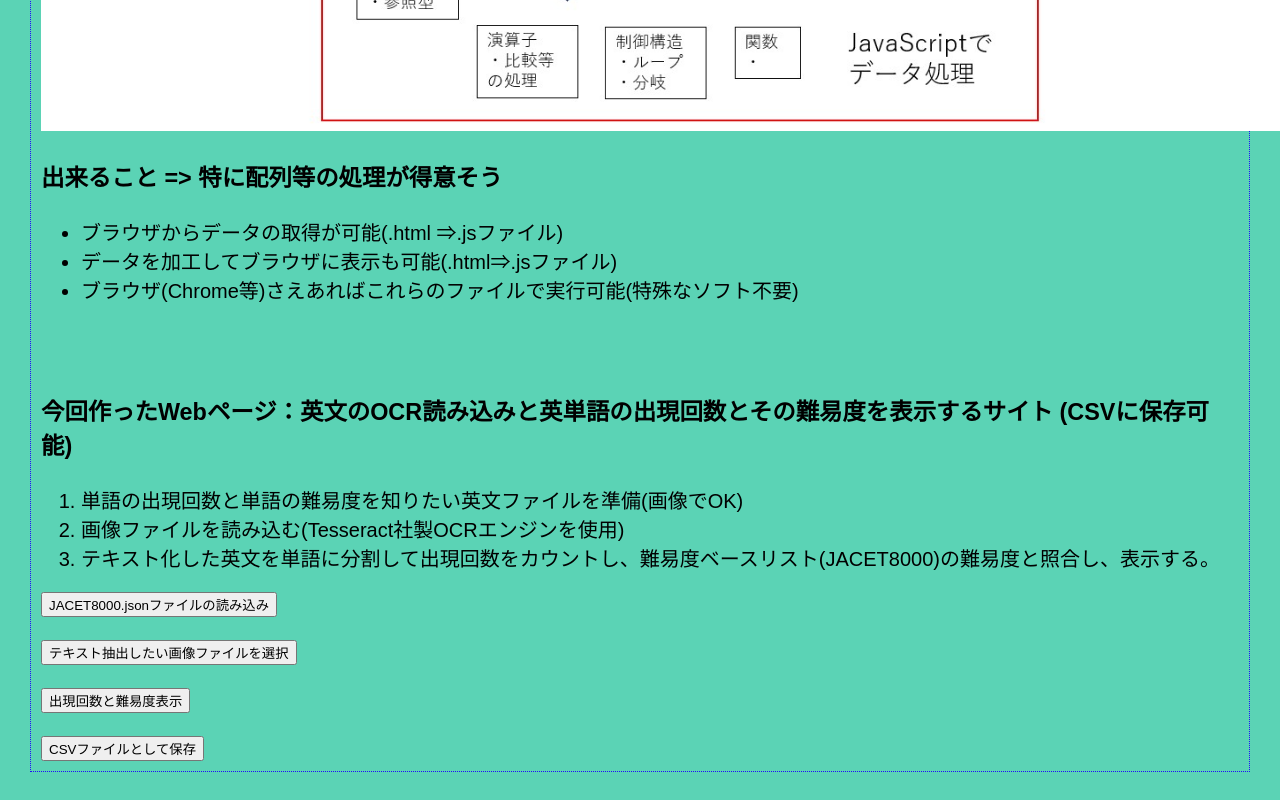
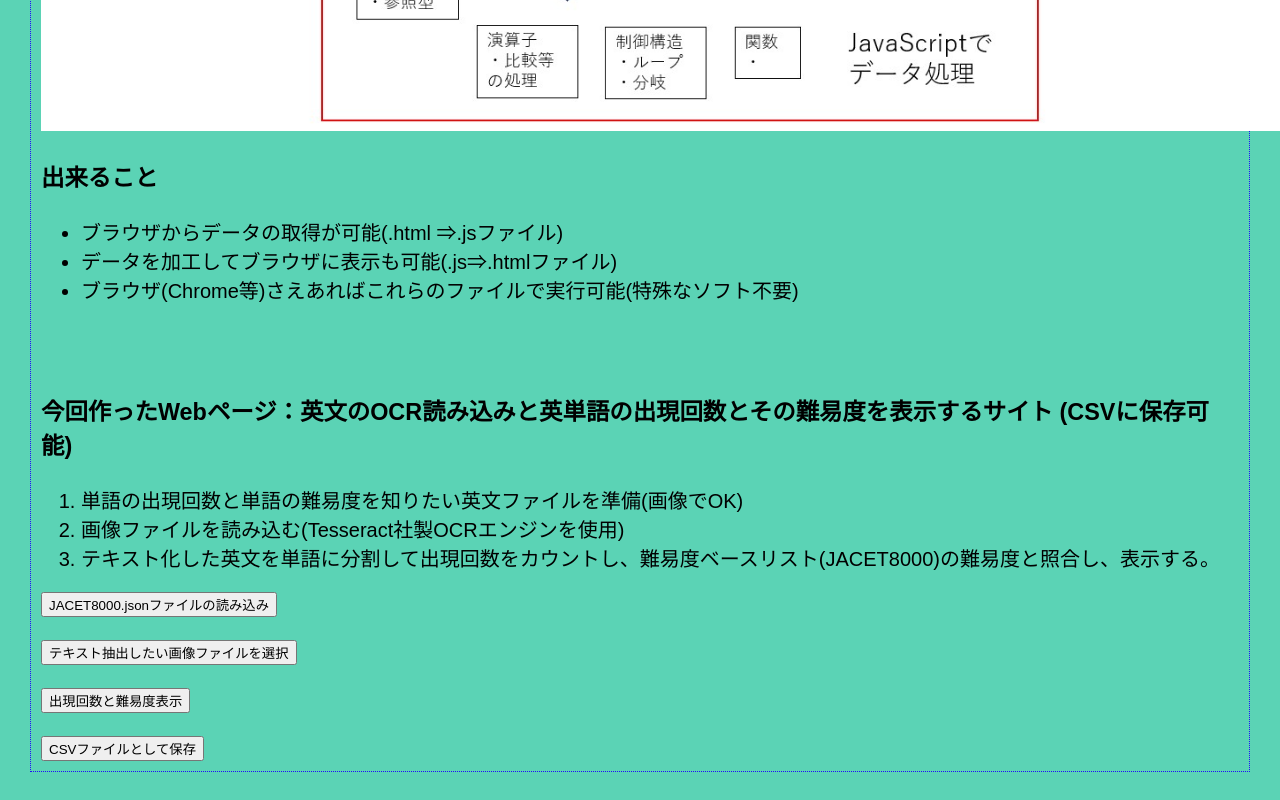
Before and after one commit to shoji-hishinuma/12_shoji_hishinuma.fnd29, a plain HTML site: page index.html in a window 1280 px wide. Shown: the part 762-1562 px from the top of the page. Drawn offline with Linux system fonts and the light colour scheme.

Commit message:
Update index.html

```diff
--- a/index.html
+++ b/index.html
@@ -11,10 +11,10 @@
 		<h2>12_shoji_hishinuma/FND29 最終プレゼン</h2>
 		<h3>今回の講座で習ったこと</h3>
 		<img class="DIG" src="./image/基礎講座で習ったこと.jpg" />
-		<h3>出来ること => 特に配列等の処理が得意そう</h3>
+		<h3>出来ること</h3>
 		<ul>
 			<li>ブラウザからデータの取得が可能(.html ⇒.jsファイル)</li>
-			<li>データを加工してブラウザに表示も可能(.html⇒.jsファイル)</li>
+			<li>データを加工してブラウザに表示も可能(.js⇒.htmlファイル)</li>
 			<li>ブラウザ(Chrome等)さえあればこれらのファイルで実行可能(特殊なソフト不要)</li>
 		</ul>
 		<br /><br />
```
